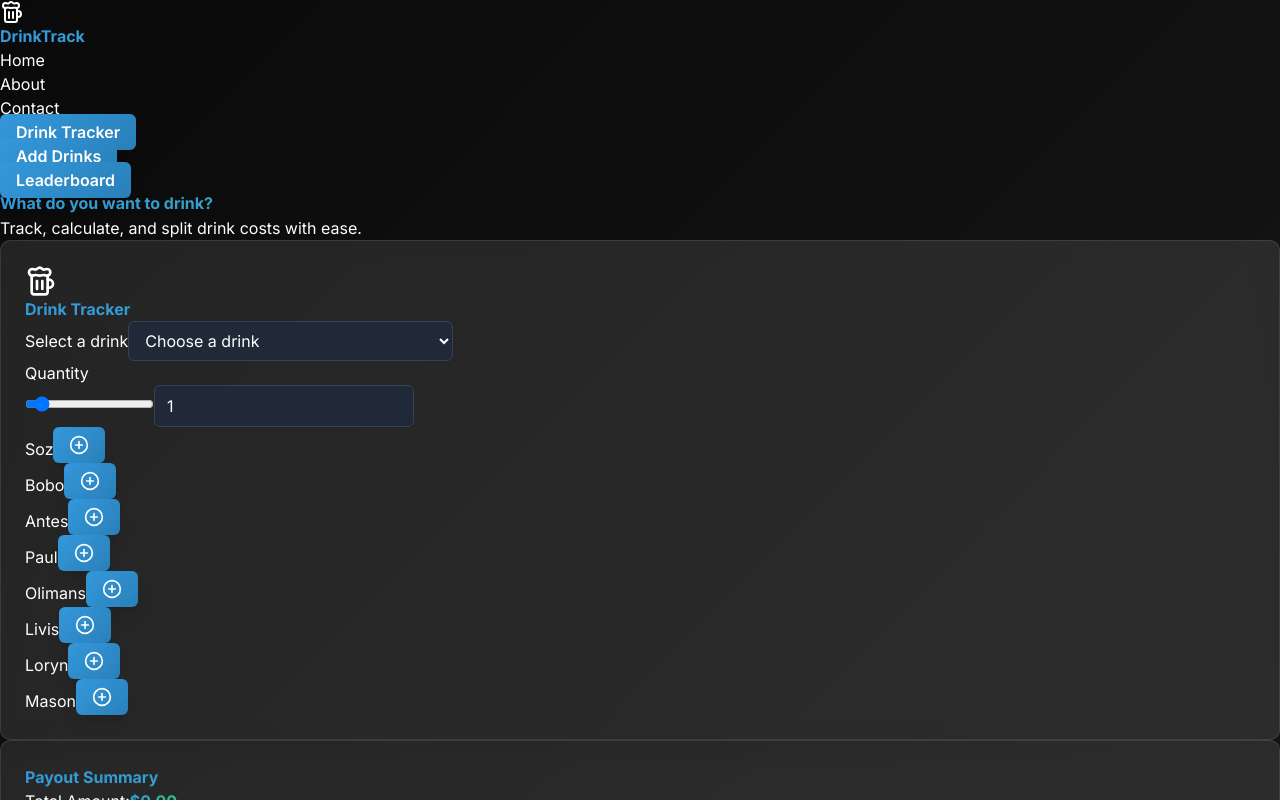
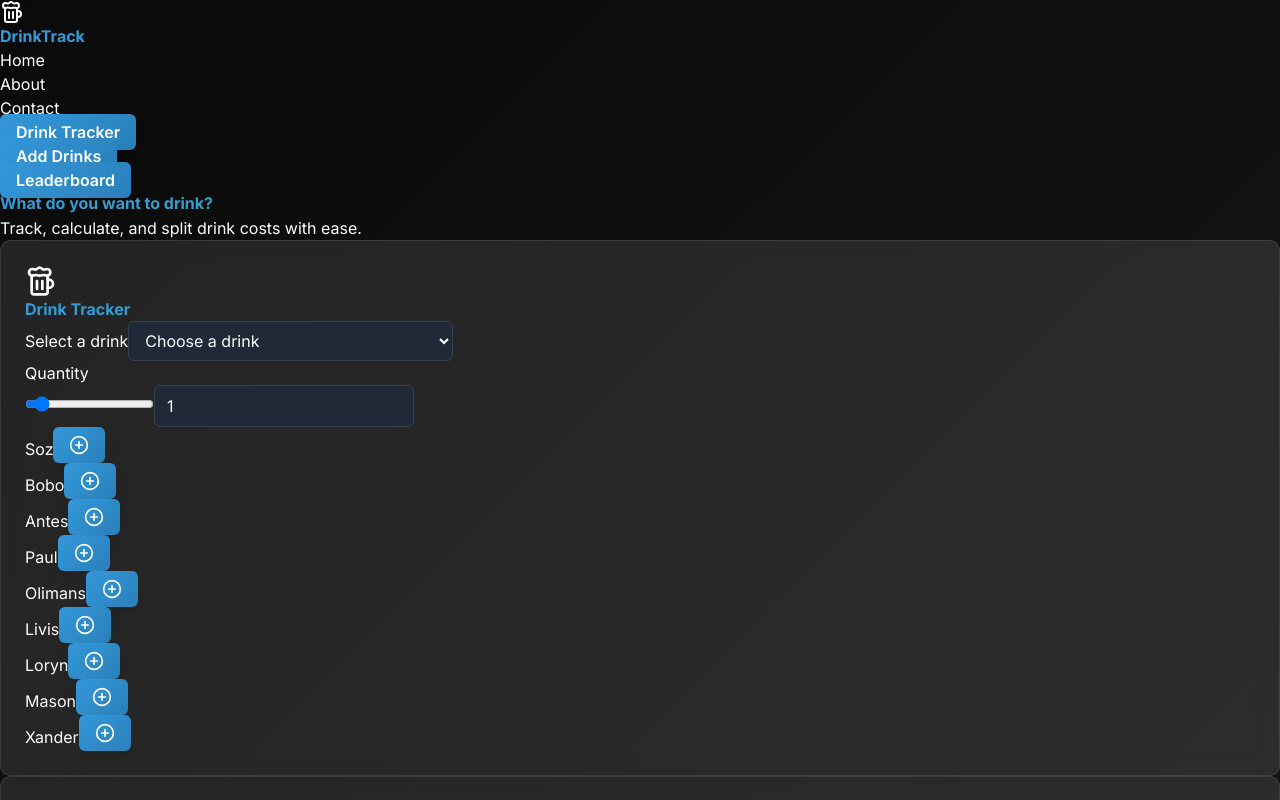
Before and after one commit to aidenszolosi/sb1-hweypm, a React (Vite) app: page / in a window 1280 px wide. Shown: the top 800 px of the page. Built offline with nearby package versions, Linux system fonts and the light colour scheme.

Commit message:
Update App.tsx
new person , syntax is weird may fail

```diff
--- a/src/App.tsx
+++ b/src/App.tsx
@@ -16,6 +16,7 @@ const App: React.FC = () => {
     { id: 6, name: 'Livis', drinks: [] },
     { id: 7, name: 'Loryn', drinks: [] },
     { id: 8, name: 'Mason', drinks: [] },
+    { id: 9, name: 'Xander', drinks: [] },
   ]);
   const [drinks, setDrinks] = useState<Drink[]>([
     { id: 1, name: 'Beer', price: 5, calories: 150, abv: 5, packSize: 6, packPrice: 30 },
```
